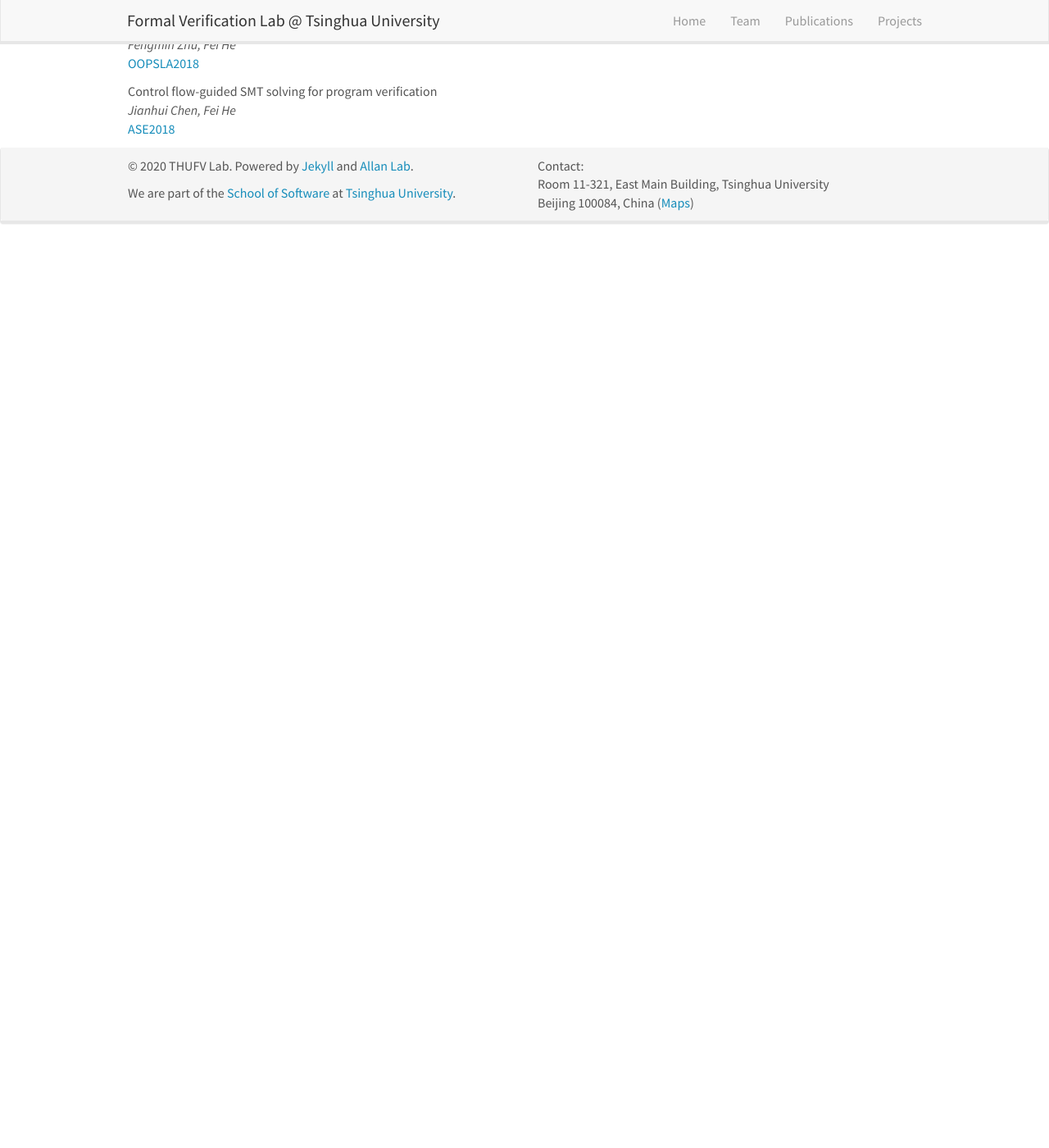
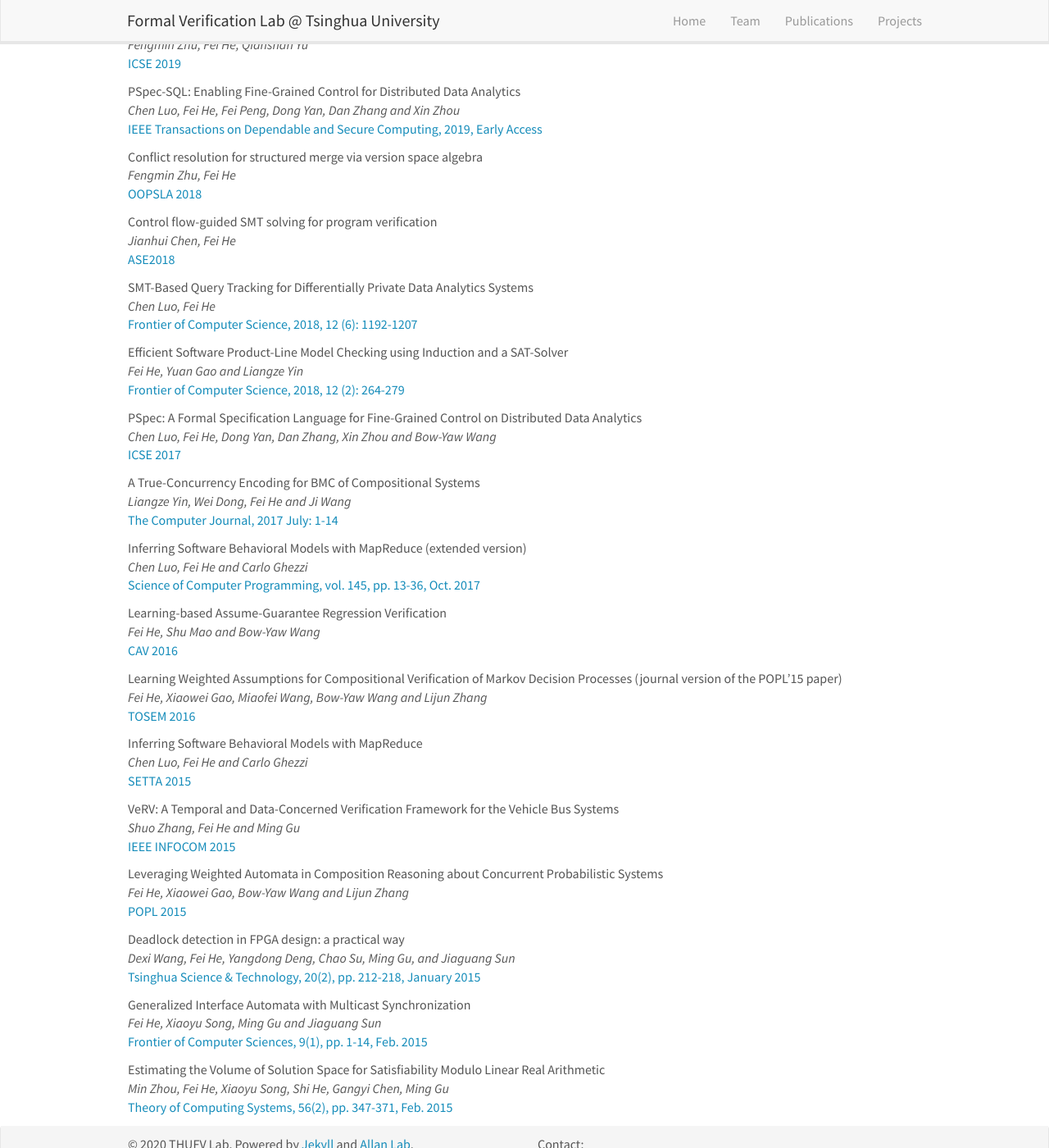
Before and after one commit to thufv/thufv.github.io, a Jekyll site: the page built from _pages/publications.md, in a window 1280 px wide and 1400 px high, scrolled down 772 px. Shown: the whole window at 82% size. Built offline with Jekyll 4.4.1, drawn with Linux system fonts in a browser that asks for light colours; nearby versions of some CDN libraries; before the commit the page ends 1067 px from its top, so only the background shows below that; some of the changed text lies outside the part shown.

Commit message:
replenish some publications

```diff
--- a/_data/publist.yml
+++ b/_data/publist.yml
@@ -1,32 +1,37 @@
+- title: "Interval Counterexamples for Loop Invariant Learning"
+  authors: Rongchen Xu, Fei He and Bow-Yaw Wang
+  link:
+    url:
+    display: ESEC/FSE 2020
+  highlight: 0
+
 - title: "Multi-Atom Quasiparticle Scattering Interference for Superconductor Energy-Gap Symmetry Determination"
-  image: TBG_ARPES.png
-  description:
   authors: Jianhui Chen, Fei He
   link:
-    url: https://dl.acm.org/doi/10.1145/3385412.3386002
-    display: PLDI2020
+    url:
+    display: PLDI 2020
   highlight: 0
-  news2:
 
 - title: "Enhancing precision of structured merge by proper tree matching"
-  image: TBG_ARPES.png
-  description:
   authors: Fengmin Zhu, Fei He, Qianshan Yu
   link:
-    url: https://dl.acm.org/doi/10.1109/ICSE-Companion.2019.00117
-    display: ICSE2019
+    url:
+    display: ICSE 2019
   highlight: 0
-  news2:
+
+- title: "PSpec-SQL: Enabling Fine-Grained Control for Distributed Data Analytics"
+  authors: Chen Luo, Fei He, Fei Peng, Dong Yan, Dan Zhang and Xin Zhou
+  link:
+    url: https://ieeexplore.ieee.org/document/8703165
+    display: "IEEE Transactions on Dependable and Secure Computing, 2019, Early Access"
+  highlight: 0
 
 - title: "Conflict resolution for structured merge via version space algebra"
-  image: TBG_ARPES.png
-  description:
   authors: Fengmin Zhu, Fei He
   link:
-    url: https://dl.acm.org/doi/10.1145/3276536
-    display: OOPSLA2018
+    url:
+    display: OOPSLA 2018
   highlight: 0
-  news2:
 
 - title: "Control flow-guided SMT solving for program verification"
   image: TBG_ARPES.png
@@ -37,3 +42,93 @@
     display: ASE2018
   highlight: 1
   news1:  <a href="https://aip.scitation.org/doi/10.1063/1.5043267">School of Software News (Chinese)</a>
+
+- title: "SMT-Based Query Tracking for Differentially Private Data Analytics Systems"
+  authors: Chen Luo, Fei He
+  link:
+    url:
+    display: "Frontier of Computer Science, 2018, 12 (6): 1192-1207"
+  highlight: 0
+
+- title: "Efficient Software Product-Line Model Checking using Induction and a SAT-Solver"
+  authors: Fei He, Yuan Gao and Liangze Yin
+  link:
+    url:
+    display: "Frontier of Computer Science, 2018, 12 (2): 264-279"
+  highlight: 0
+
+- title: "PSpec: A Formal Specification Language for Fine-Grained Control on Distributed Data Analytics"
+  authors: Chen Luo, Fei He, Dong Yan, Dan Zhang, Xin Zhou and Bow-Yaw Wang
+  link:
+    url:
+    display: ICSE 2017
+  highlight: 0
+
+- title: A True-Concurrency Encoding for BMC of Compositional Systems
+  authors: Liangze Yin, Wei Dong, Fei He and Ji Wang
+  link:
+    url:
+    display: "The Computer Journal, 2017 July: 1-14"
+  highlight: 0
+
+- title: Inferring Software Behavioral Models with MapReduce (extended version)
+  authors: Chen Luo, Fei He and Carlo Ghezzi
+  link:
+    url:
+    display: "Science of Computer Programming, vol. 145, pp. 13-36, Oct. 2017"
+  highlight: 0
+
+- title: Learning-based Assume-Guarantee Regression Verification
+  authors: Fei He, Shu Mao and Bow-Yaw Wang
+  link:
+    url:
+    display: CAV 2016
+  highlight: 0
+
+- title: Learning Weighted Assumptions for Compositional Verification of Markov Decision Processes (journal version of the POPL'15 paper)
+  authors: Fei He, Xiaowei Gao, Miaofei Wang, Bow-Yaw Wang and Lijun Zhang
+  link:
+    url:
+    display: TOSEM 2016
+  highlight: 0
+
+- title: Inferring Software Behavioral Models with MapReduce
+  authors: Chen Luo, Fei He and Carlo Ghezzi
+  link:
+    url:
+    display: SETTA 2015
+  highlight: 0
+
+- title: "VeRV: A Temporal and Data-Concerned Verification Framework for the Vehicle Bus Systems"
+  authors: Shuo Zhang, Fei He and Ming Gu
+  link:
+    url:
+    display: IEEE INFOCOM 2015
+  highlight: 0
+
+- title: "Leveraging Weighted Automata in Composition Reasoning about Concurrent Probabilistic Systems"
+  authors: Fei He, Xiaowei Gao, Bow-Yaw Wang and Lijun Zhang
+  link:
+    url:
+    display: POPL 2015
+  highlight: 0
+
+- title: "Deadlock detection in FPGA design: a practical way"
+  authors: Dexi Wang, Fei He, Yangdong Deng, Chao Su, Ming Gu, and Jiaguang Sun
+  link:
+    url:
+    display: Tsinghua Science & Technology, 20(2), pp. 212-218, January 2015
+  highlight: 0
+
+- title: "Generalized Interface Automata with Multicast Synchronization"
+  authors: Fei He, Xiaoyu Song, Ming Gu and Jiaguang Sun
+  link:
+    url:
+    display: Frontier of Computer Sciences, 9(1), pp. 1-14, Feb. 2015
+  highlight: 0
+
+- title: Estimating the Volume of Solution Space for Satisfiability Modulo Linear Real Arithmetic
+  authors: Min Zhou, Fei He, Xiaoyu Song, Shi He, Gangyi Chen, Ming Gu
+  link:
+    url:
+    display: Theory of Computing Systems, 56(2), pp. 347-371, Feb. 2015
```
